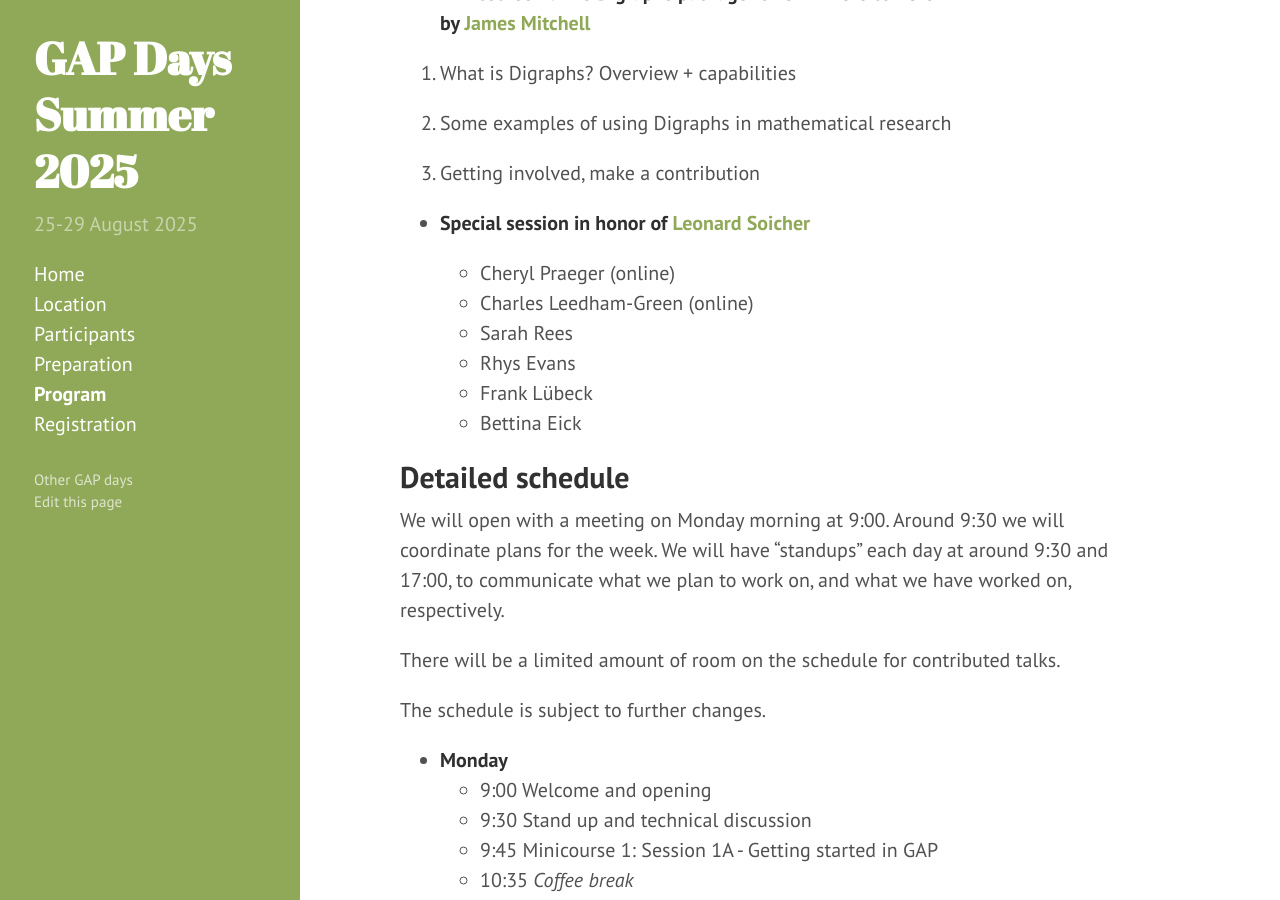
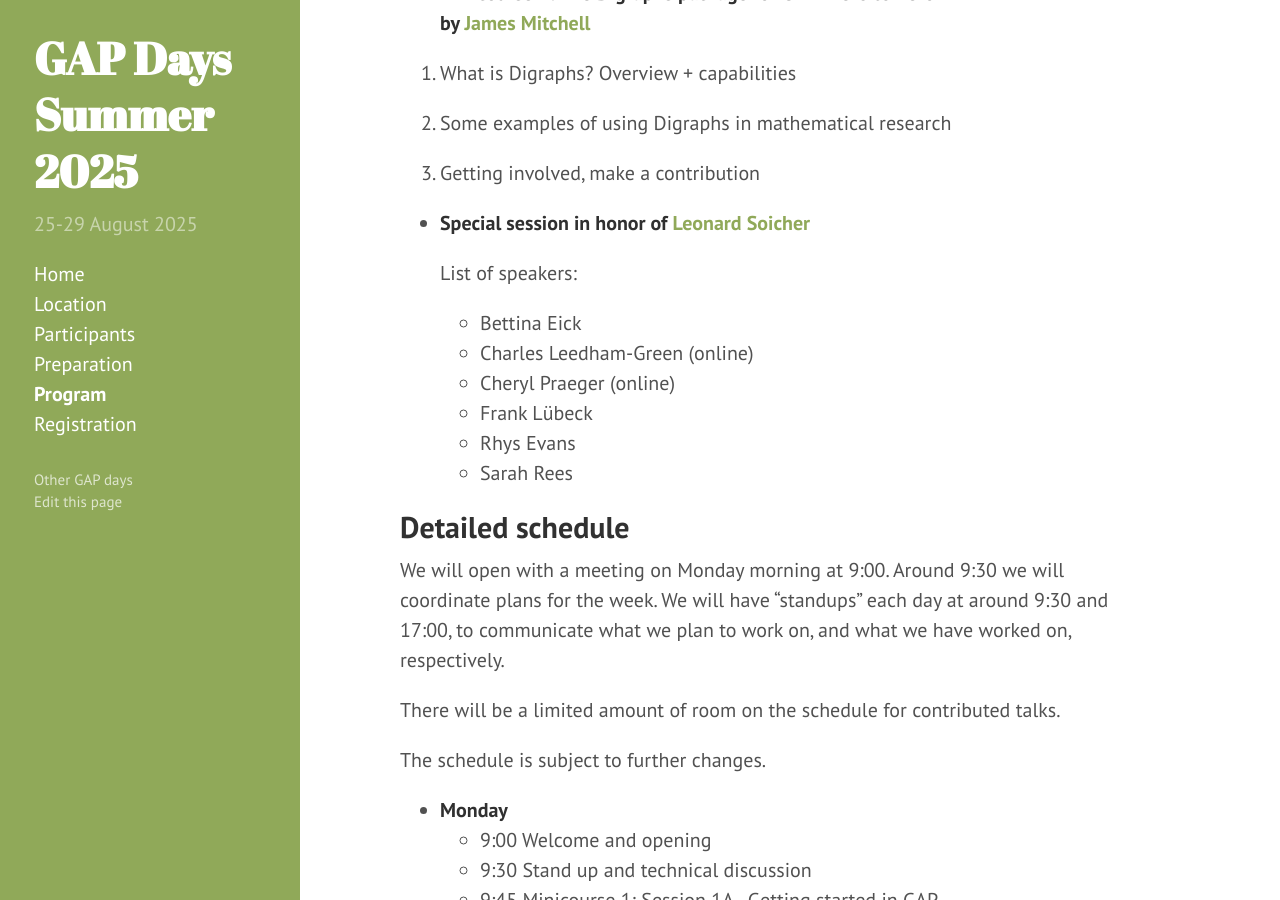
Before and after one commit to gapdays/gapdays2025-summer, a Jekyll site: the page built from program.md, in a window 1280 px wide and 900 px high, scrolled down 690 px. Built offline with Jekyll 4.4.1, drawn with Linux system fonts in a browser that asks for light colours.

Commit message:
Update program.md

```diff
--- a/program.md
+++ b/program.md
@@ -43,12 +43,13 @@ But we are looking for more talks, so please <a href="mailto:{{site.email}}">con
 
 - **Special session in honor of [Leonard Soicher](https://webspace.maths.qmul.ac.uk/l.h.soicher/)**
 
+  List of speakers:
+    - Bettina Eick
+    - Charles Leedham-Green (online)
     - Cheryl Praeger (online)
-    - Charles Leedham-Green (online)
+    - Frank Lübeck
+    - Rhys Evans
     - Sarah Rees
-    - Rhys Evans
-    - Frank Lübeck
-    - Bettina Eick
 
 
 ## Detailed schedule
```
